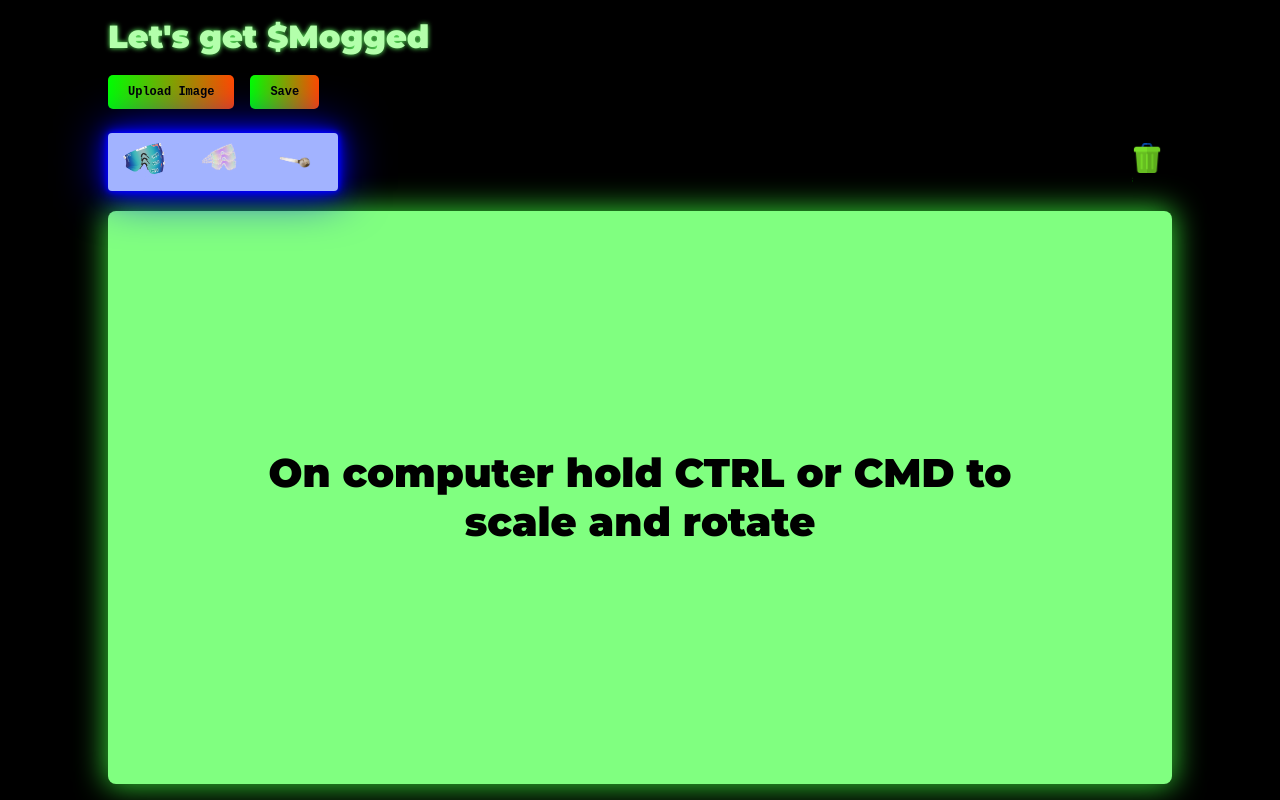
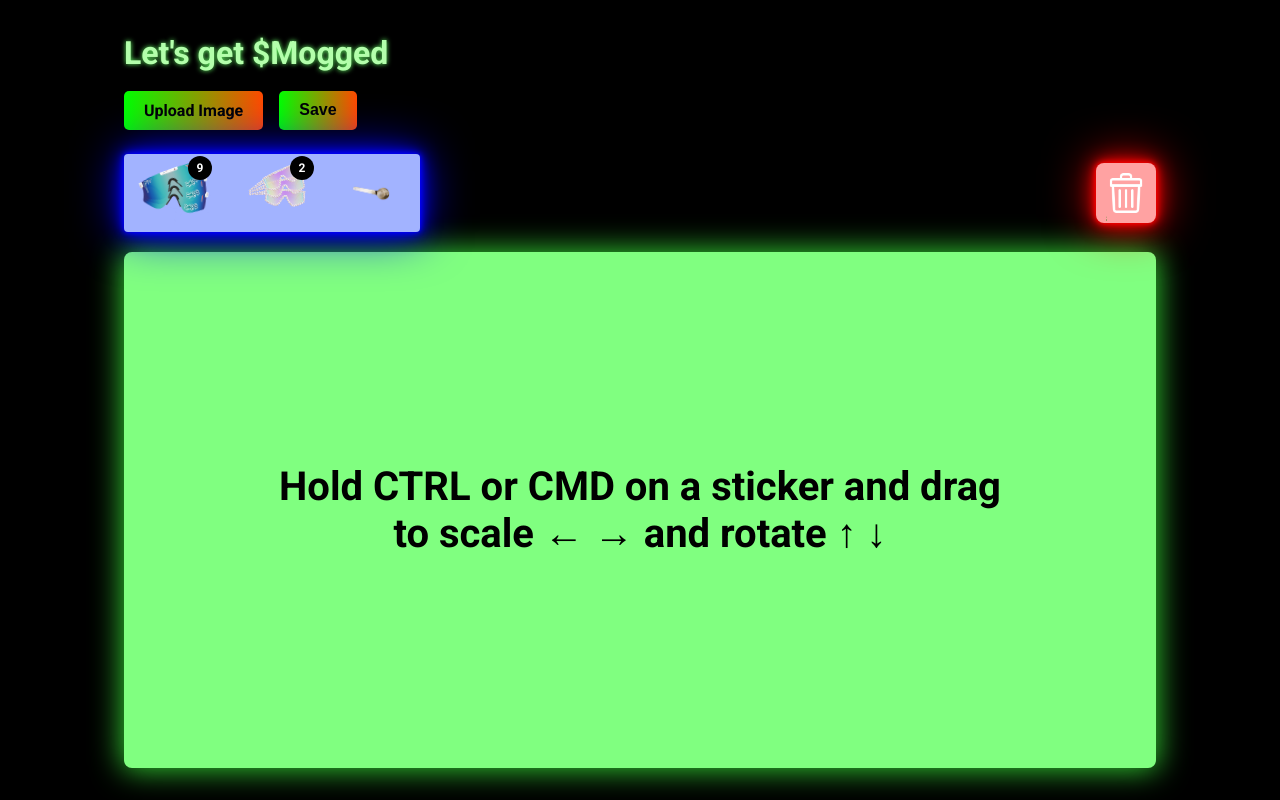
Before and after one commit to bropin1/moggle-app, a React (Create React App) app: page / in a window 1280 px wide. Built offline with nearby package versions, Linux system fonts and the light colour scheme.

Commit message:
fixed design

```diff
--- a/public/index.html
+++ b/public/index.html
@@ -9,6 +9,9 @@
       name="description"
       content="$MOG ME PFP"
     />
+    <link rel="preconnect" href="https://fonts.googleapis.com">
+    <link rel="preconnect" href="https://fonts.gstatic.com" crossorigin>
+    <link href="https://fonts.googleapis.com/css2?family=Roboto:ital,wght@0,100;0,300;0,400;0,500;0,700;0,900;1,100;1,300;1,400;1,500;1,700;1,900&display=swap" rel="stylesheet">
 
     <title>$MOG ME</title>
   </head>
--- a/src/App.css
+++ b/src/App.css
@@ -1,9 +1,3 @@
-@import url("https://fonts.googleapis.com/css2?family=Montserrat:wght@400;900&display=swap");
-
-body {
-  font-family: "Montserrat", sans-serif;
-}
-
 .App {
   background-color: black;
   height: 100vh;
--- a/src/components/canvas/canvas.jsx
+++ b/src/components/canvas/canvas.jsx
@@ -182,7 +182,8 @@
 
         <div className={styles["img-canvas-wrapper"]} ref={imgCanvasWrapperRef}>
           <span className={styles.instruction}>
-            On computer hold CTRL or CMD to scale and rotate
+            Hold CTRL or CMD on a sticker and drag to
+            <span> scale &#8592; &#8594; and rotate &#8593; &#8595;</span>
           </span>
           <canvas ref={imgCanvasRef} />
         </div>
--- a/src/components/canvas/canvas.module.scss
+++ b/src/components/canvas/canvas.module.scss
@@ -20,15 +20,16 @@
     display: flex;
     flex-direction: row;
     justify-content: space-between;
+    align-items: center;
     width: 100%;
     padding: 8px 0;
     z-index: 1;
     padding-bottom: 20px;
 
     .sticker-generator-wrapper {
-      background-color: #a2b3ff; /* Neon blue background color */
       border-radius: 4px;
       color: #fff; /* White text for better contrast */
+      background-color: #a2b3ff; /* Neon blue background color */
       box-shadow: 0 0 5px #00f, /* Inner blue glow */ 0 0 10px #00f,
         /* Middle blue glow */ 0 0 20px #00f,
         /* Outer blue glow */ 0 0 50px #00f; /* Far outer blue glow */
@@ -63,6 +64,13 @@
       font-weight: 700;
       z-index: 0;
       text-align: center;
+      @media (max-width: 768px) {
+        display: none;
+      }
+      span {
+        font-size: inherit;
+        white-space: nowrap;
+      }
     }
 
     canvas {
--- a/src/components/sticker/sticker.jsx
+++ b/src/components/sticker/sticker.jsx
@@ -32,6 +32,11 @@
 
       localRef.current.style.opacity =
         inTrash && activeIndex.current === index ? "0.5" : "1";
+
+      focusHelperRef.current.style.backgroundColor =
+        inTrash && activeIndex.current === index ? "red" : "";
+      focusHelperRef.current.style.border =
+        inTrash && activeIndex.current === index ? "2px solid red" : "";
     }, [activeIndex, index, position, rotation, scale, ref, inTrash]);
 
     return (
--- a/src/components/trash/trash.module.scss
+++ b/src/components/trash/trash.module.scss
@@ -1,10 +1,21 @@
 @import "../../styles/globalStyles.module.scss";
 
 .root {
-  width: #{$sticker-size}px;
-  height: #{$sticker-size}px;
+  width: 60px;
+  height: 60px;
   padding: 10px;
+  background-color: #ffa2a2; /* Neon blue background color */
+  box-shadow: 0 0 5px rgb(255, 0, 0),
+    /* Inner blue glow */ 0 0 10px rgb(255, 0, 0),
+    /* Middle blue glow */ 0 0 20px rgb(255, 0, 0),
+    /* Outer blue glow */ 0 0 50px rgb(255, 0, 0); /* Far outer blue glow */
+  border-radius: 8px;
+  @media (max-width: 768px) {
+    width: 40px;
+    height: 40px;
+  }
   img {
     width: 100%;
+    filter: invert(1) brightness(2);
   }
 }
--- a/src/components/wrapper/gridContainer.jsx
+++ b/src/components/wrapper/gridContainer.jsx
@@ -101,7 +101,7 @@
           }}
         />
       </div>
-
+      <div className={styles["number-of-el"]}>{numberOfChildren}</div>
       <div
         className={styles["grid-container"]}
         style={gridStyle}
--- a/src/components/wrapper/gridContainer.module.scss
+++ b/src/components/wrapper/gridContainer.module.scss
@@ -1,11 +1,69 @@
+// @import "../../styles/globalStyles.module.scss";
+// .root {
+//   position: relative;
+
+//   .img-wrapper {
+//     position: relative;
+//     height: #{$sticker-size - 8}px;
+//     width: #{$sticker-size - 8}px;
+//     display: flex;
+//     align-items: center;
+//     z-index: 1;
+
+//     img {
+//       width: 100%;
+//       z-index: 1;
+//     }
+//   }
+
+//   .number-of-el {
+//     position: absolute;
+//     top: -2px;
+//     right: -2px;
+//     display: flex;
+//     align-items: center;
+//     justify-content: center;
+//     z-index: 1;
+//     color: rgb(255, 255, 255);
+//     font-size: 12px;
+//     font-weight: 600;
+//     width: 24px;
+//     height: 24px;
+//     border-radius: 100px;
+//     background-color: rgb(0, 0, 0);
+//   }
+
+//   .grid-container {
+//     position: absolute;
+//     top: 0;
+//     left: 0;
+//     transform: scale(1);
+//     transform-origin: top left;
+//     display: none;
+//     // display: grid;
+//     gap: 8px;
+//     z-index: 2;
+//     border-radius: 8px;
+//     padding: 16px;
+//     backdrop-filter: blur(5px);
+//     background-color: rgba(0, 0, 0, 0.5);
+//     box-shadow: 0 0 10px 2px rgba(146, 252, 173, 0.2);
+//     transition: transform 0.1s ease-in-out;
+//   }
+// }
+
 @import "../../styles/globalStyles.module.scss";
+
+// Define the sticker size variable if it's not defined in the global styles
+$sticker-size: 50;
+
 .root {
   position: relative;
 
   .img-wrapper {
     position: relative;
-    height: #{$sticker-size - 8}px;
-    width: #{$sticker-size - 8}px;
+    height: 70px;
+    width: 70px;
     display: flex;
     align-items: center;
     z-index: 1;
@@ -13,7 +71,25 @@
     img {
       width: 100%;
       z-index: 1;
+      // alt attribute should be defined in the HTML, not here
     }
+  }
+
+  .number-of-el {
+    position: absolute;
+    top: -2px;
+    right: -2px;
+    display: flex;
+    align-items: center;
+    justify-content: center;
+    z-index: 1;
+    color: #fff; // Improved readability
+    font-size: 12px;
+    font-weight: 600;
+    width: 24px;
+    height: 24px;
+    border-radius: 100px;
+    background-color: #000; // Improved readability
   }
 
   .grid-container {
@@ -22,8 +98,7 @@
     left: 0;
     transform: scale(1);
     transform-origin: top left;
-    display: none;
-    // display: grid;
+    display: none; // Adjust as needed
     gap: 8px;
     z-index: 2;
     border-radius: 8px;
@@ -32,5 +107,32 @@
     background-color: rgba(0, 0, 0, 0.5);
     box-shadow: 0 0 10px 2px rgba(146, 252, 173, 0.2);
     transition: transform 0.1s ease-in-out;
+
+    @media (max-width: 768px) {
+      // Example breakpoint for mobile devices
+      padding: 8px; // Reduce padding for smaller screens
+      // Add other adjustments as needed for the mobile layout
+    }
+  }
+
+  // Add focus states for interactive elements if needed
+  .interactive-element:focus {
+    outline: 2px solid #000; // Example focus outline
   }
 }
+
+@media (max-width: 768px) {
+  .root {
+    position: relative;
+
+    .img-wrapper {
+      height: 40px;
+      width: 40px;
+    }
+    .number-of-el {
+      font-size: 8px;
+      width: 16px;
+      height: 16px;
+    }
+  }
+}
--- a/src/index.css
+++ b/src/index.css
@@ -1,8 +1,6 @@
 body {
   margin: 0;
-  font-family: -apple-system, BlinkMacSystemFont, "Segoe UI", "Roboto", "Oxygen",
-    "Ubuntu", "Cantarell", "Fira Sans", "Droid Sans", "Helvetica Neue",
-    sans-serif;
+  font-family: "Roboto", sans-serif;
   -webkit-font-smoothing: antialiased;
   -moz-osx-font-smoothing: grayscale;
   overflow: hidden;
@@ -15,7 +13,3 @@
   font-size: 62.5%;
   box-sizing: border-box;
 }
-code {
-  font-family: source-code-pro, Menlo, Monaco, Consolas, "Courier New",
-    monospace;
-}
--- a/src/pages/playground.module.scss
+++ b/src/pages/playground.module.scss
@@ -10,13 +10,16 @@
 .root {
   height: calc(100 * var(--vh));
   margin: 0 auto;
-  padding: 16px 8px;
+  padding: 32px 24px;
   display: flex;
   flex-direction: column;
   align-items: start;
   max-width: 1080px;
   row-gap: 16px;
   justify-content: center;
+  @media (max-width: 768px) {
+    padding: 16px 8px;
+  }
 }
 
 header {
@@ -39,13 +42,12 @@
   display: flex;
   column-gap: 16px;
 
-  font-family: inherit;
   .upload-wrapper,
   .save-button {
     position: relative;
     cursor: pointer;
-    font-size: 12px;
-    font-family: "Courier New", Courier, monospace;
+    font-size: 16px;
+
     padding: 10px 0;
     border: none;
     border-radius: 5px;
@@ -53,6 +55,10 @@
     background: linear-gradient(90deg, #00ff00 0%, #ff4900 100%);
     // text-shadow: 0 0 5px #000; // Shadow for better readability
     color: #000; // Black color for better contrast
+
+    @media (max-width: 768px) {
+      font-size: 12px;
+    }
     &:hover {
       box-shadow: 0 0 20px #ff00d6;
     }
@@ -65,12 +71,15 @@
     background-color: transparent;
     position: relative;
     cursor: pointer;
-    font-size: 12px;
+    font-size: 16px;
     padding: 10px 20px;
     border: none;
     border-radius: 5px;
     font-weight: bold;
     color: #000;
+    @media (max-width: 768px) {
+      font-size: 12px;
+    }
   }
 
   .image-upload-input {
--- a/src/styles/globalStyles.module.scss
+++ b/src/styles/globalStyles.module.scss
@@ -1,4 +1,4 @@
-$sticker-size: 50;
+$sticker-size: 60;
 
 :export {
   stickerSize: $sticker-size;
```
Also changed, not shown: src/ressources/images/trash-can.png, src/ressources/images/trash-can1.png (added).
